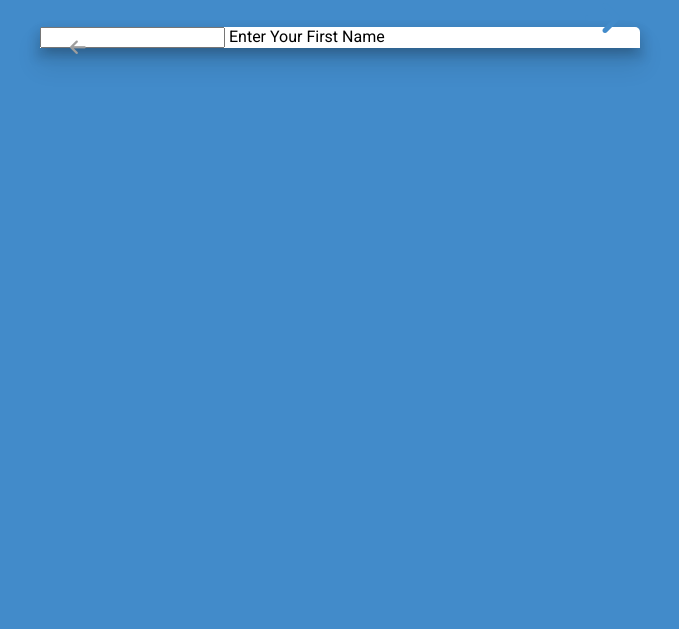
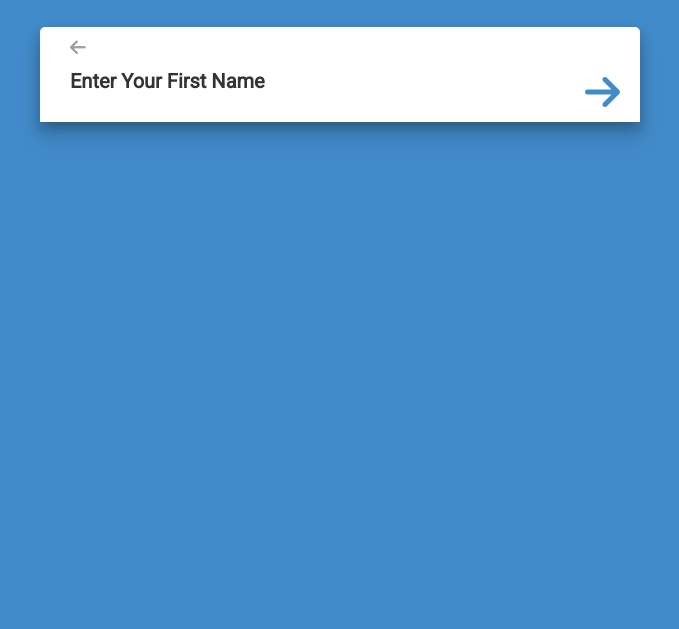
Before and after one commit to infiniteoo/HTMLCSS-fancy_form, a website: page index.html in a window 1280 px wide. Shown: the part 171-800 px from the top of the page, without its empty margins (300-979 px from the left). Drawn offline with Linux system fonts and the light colour scheme.

Commit message:
styling our input group and its sub components

```diff
--- a/scss/main.scss
+++ b/scss/main.scss
@@ -75,3 +75,42 @@ h1.logo {
     color: $secondary;
   }
 }
+
+#input-group {
+  position: relative;
+  padding: 30px 20px 20px 20px;
+  margin: 10px 60px 10px 10px;
+  opacity: 1;
+  transition: opacity 0.3s ease-in-out;
+
+  input {
+    position: relative;
+    width: 100%;
+    border: none;
+    font-size: 20px;
+    font-weight: bold;
+    outline: 0;
+    background: transparent;
+    box-shadow: none;
+  }
+
+  #input-label {
+    position: absolute;
+    pointer-events: none;
+    top: 32px;
+    left: 20px;
+    font-size: 20px;
+    font-weight: bold;
+    transition: 0.2s ease-in-out;
+    color: #333;
+  }
+
+  input:valid + #input-label {
+    top: 6px;
+    left: 42px;
+    margin-left: 0 !important;
+    font-size: 11px;
+    font-weight: normal;
+    color: $light;
+  }
+}
```
Also changed, not shown: css/main.css.
